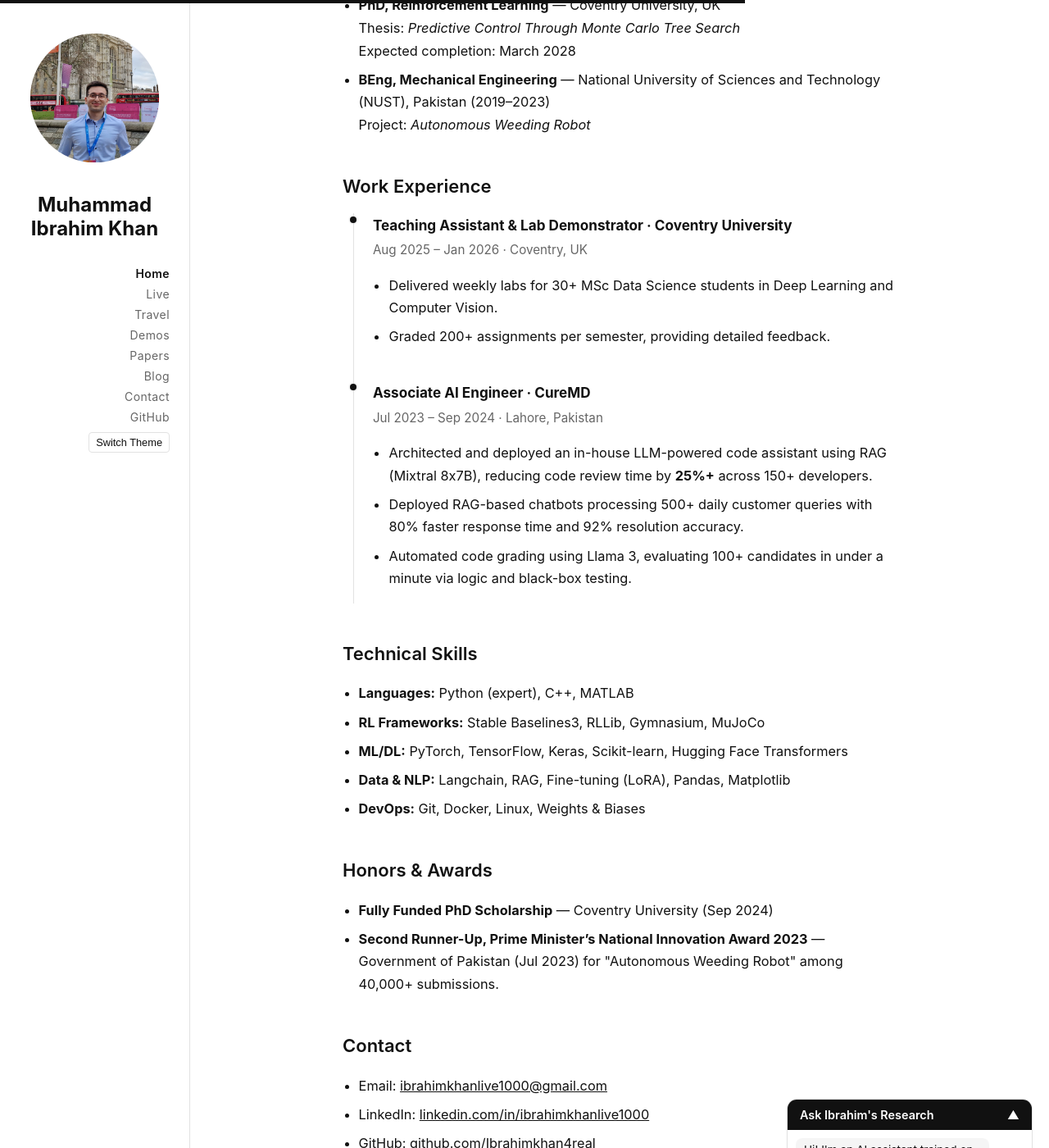
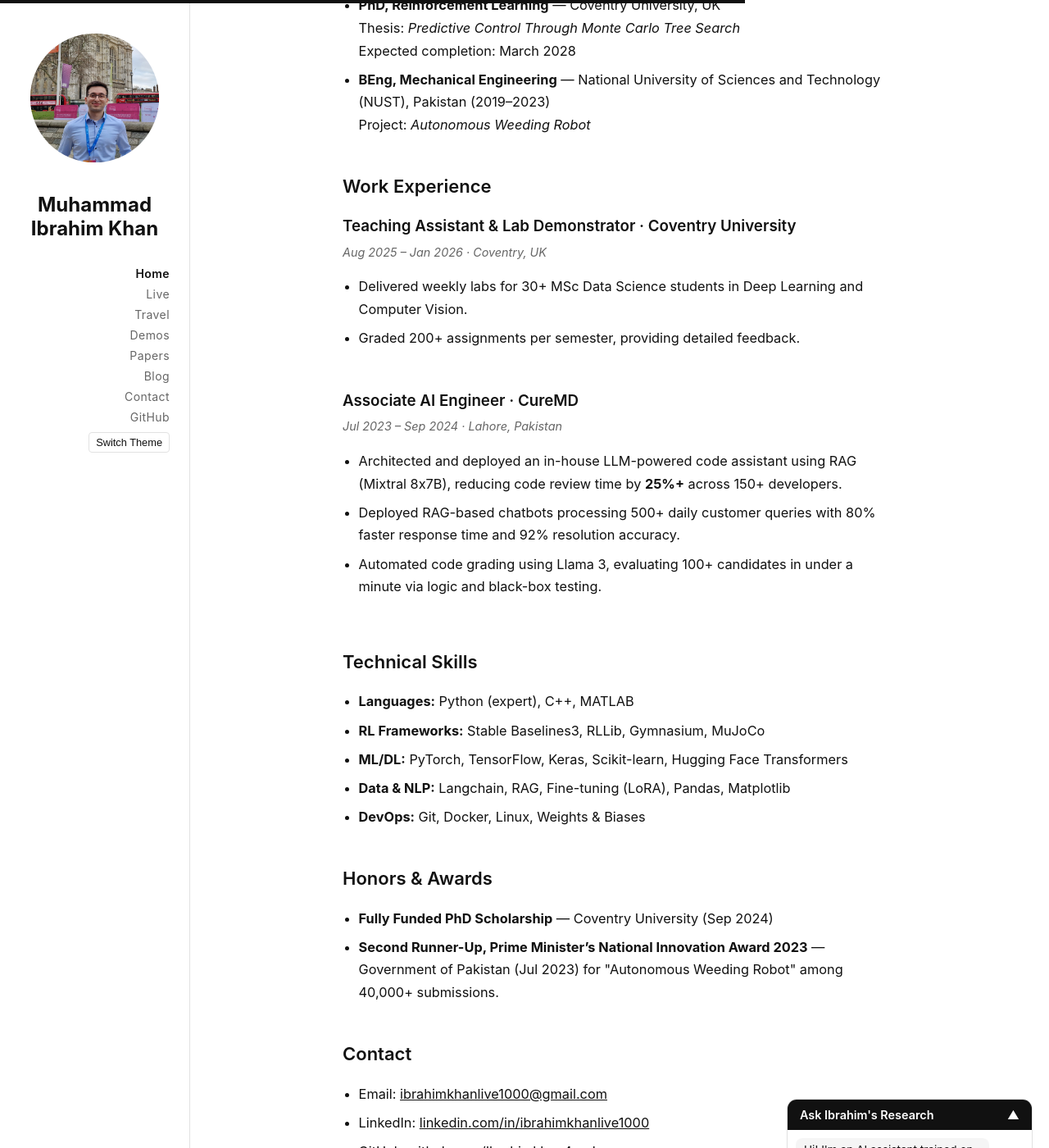
Before and after one commit to Ibrahimkhan4real/ibrahimkhan4real.github.io, a Jekyll site: the page built from index.html, in a window 1280 px wide and 1400 px high, scrolled down 697 px. Shown: the whole window at 82% size. Built offline with Jekyll 4.4.1, drawn with Linux system fonts in a browser that asks for light colours.

Commit message:
style: remove timeline lines and dots for consistency

```diff
--- a/assets/css/site.css
+++ b/assets/css/site.css
@@ -401,40 +401,29 @@
   color: var(--text-muted);
 }
 
-/* Timeline kept, but lighter */
+/* Timeline removed for consistency */
 .timeline {
-  border-left: 1px solid var(--border);
-  margin-left: 0.8em;
-  padding-left: 1.4em;
+  margin-left: 0;
+  padding-left: 0;
   display: grid;
-  gap: 1.4em;
+  gap: 1.8em;
 }
 
 .timeline-entry {
   position: relative;
 }
 
-.timeline-entry::before {
-  content: '';
-  position: absolute;
-  left: -1.72em;
-  top: 0.25em;
-  width: 8px;
-  height: 8px;
-  border-radius: 50%;
-  background-color: var(--accent);
-  box-shadow: 0 0 0 2px var(--accent-soft);
+.timeline-entry h3 {
+  margin: 0 0 0.2em;
+  font-size: 1.15em;
+  font-weight: 600;
 }
 
-.timeline-entry h3 {
-  margin: 0 0 0.2em;
-  font-size: 1.05em;
-}
-
-.timeline-entry p {
-  margin: 0;
-  font-size: 0.95rem;
+.timeline-entry p.timeline-meta {
+  margin: 0 0 0.5em 0;
+  font-size: 0.9rem;
   color: var(--text-muted);
+  font-style: italic;
 }
 
 .progress-bar {
```
